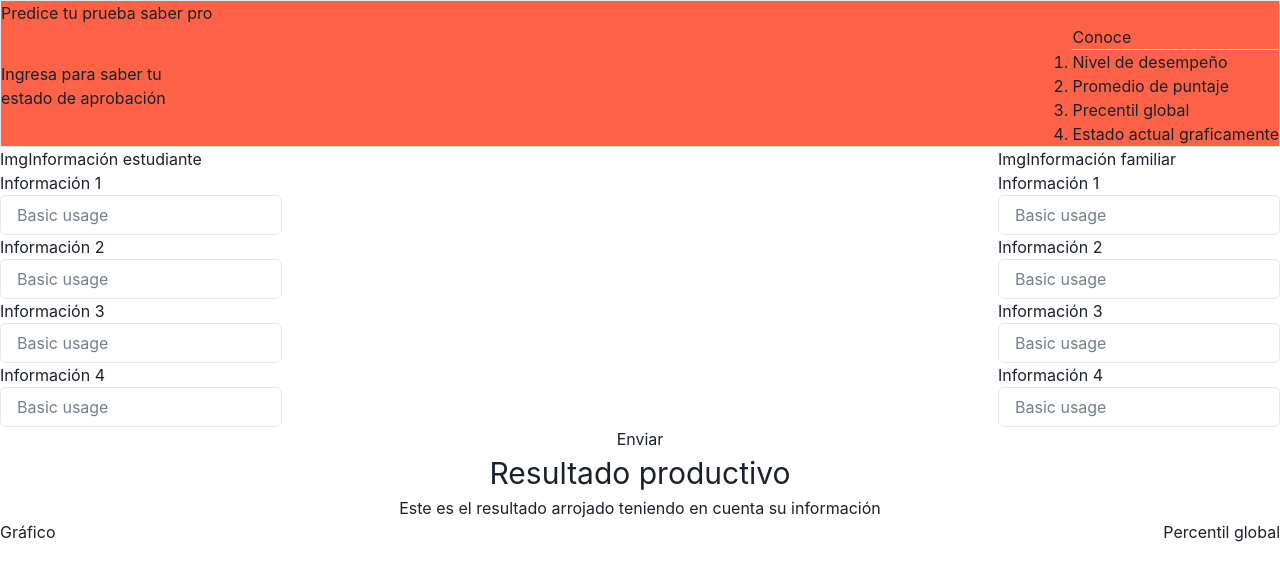
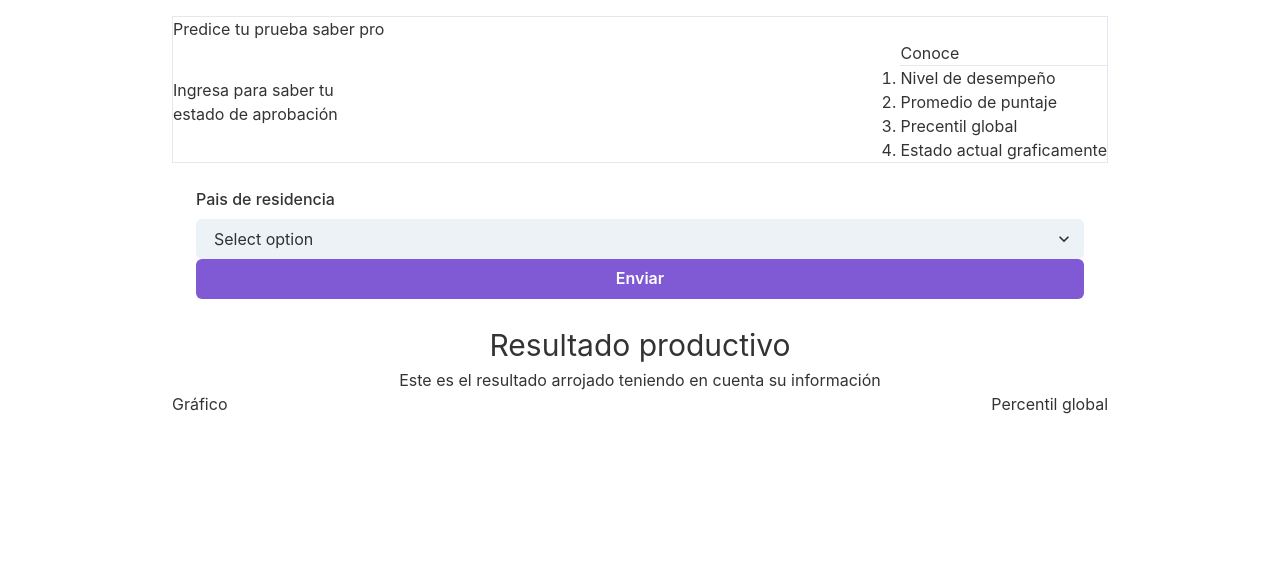
Before and after one commit to sebastianzapateiro/IA-FrontEnd, a React (Vite) app: page / in a window 1280 px wide. Shown: the top 580 px of the page. Built offline with nearby package versions, Linux system fonts and the light colour scheme.

Commit message:
master: StudentInformation.jsx fields added

```diff
--- a/package.json
+++ b/package.json
@@ -13,6 +13,7 @@
     "@chakra-ui/react": "^2.6.0",
     "@emotion/react": "^11.10.6",
     "@emotion/styled": "^11.10.6",
+    "formik": "^2.2.9",
     "framer-motion": "^10.12.4",
     "react": "^18.2.0",
     "react-dom": "^18.2.0"
--- a/src/App.jsx
+++ b/src/App.jsx
@@ -1,15 +1,20 @@
 import {GraphType} from "./components/GraphType.jsx";
 import {StudentInformation} from "./components/StudentInformation.jsx";
 import {GraphResults} from "./components/GraphResults.jsx";
+import {Container} from '@chakra-ui/react';
+import {Box} from "@chakra-ui/react";
 
 function App() {
 
     return (
-        <>
-            <GraphType></GraphType>
-            <StudentInformation></StudentInformation>
-            <GraphResults></GraphResults>
-        </>
+        <Container maxW='1000px'>
+            <Box w='100%' p={4} color='blackAlpha.800'>
+                <GraphType></GraphType>
+                <StudentInformation></StudentInformation>
+                <GraphResults></GraphResults>
+            </Box>
+        </Container>
+
     )
 }
 
--- a/src/components/GraphType.jsx
+++ b/src/components/GraphType.jsx
@@ -3,11 +3,9 @@ import {Box, Flex} from "@chakra-ui/react"
 export function GraphType() {
     return (
         <>
-            <Box border='1px' borderColor='gray.200'  bg='tomato'>
-
+            <Box border='1px' borderColor='gray.200' >
                 <p>Predice tu prueba saber pro</p>
                 <Flex  display="flex" alignItems="center" justifyContent="space-between">
-
                     <div>
                         <h1>
                             Ingresa para saber tu <br/>
@@ -24,9 +22,7 @@ export function GraphType() {
                             <li>Estado actual graficamente</li>
                         </ol>
                     </div>
-
                 </Flex>
-
             </Box>
         </>
     )
--- a/src/components/StudentInformation.jsx
+++ b/src/components/StudentInformation.jsx
@@ -1,57 +1,63 @@
-import { Flex} from "@chakra-ui/react"
-import { Input } from '@chakra-ui/react'
+import {
+    Box,
+    Button, FormControl,
+    FormLabel,
+    Select
+} from "@chakra-ui/react"
+import {useFormik} from "formik";
+
 export function StudentInformation() {
+    const formik = useFormik({
+        initialValues: {
+
+            ESTU_PAIS_RESIDE:"",
+            ESTU_DEPTO_RESIDE:"",
+            ESTU_INST_DEPARTAMENTO:"",
+            ESTU_PRGM_ACADEMICO:"",
+            ESTU_METODO_PRGM:"",
+            ESTU_VALORMATRICULAUNIVERSIDAD:"",
+            ESTU_DEPTO_PRESENTACION:"",
+            ESTU_PAGOMATRICULABECA:"",
+            ESTU_PAGOMATRICULACREDITO:"",
+            ESTU_HORASSEMANATRABAJA:"",
+            ESTU_PRIVADO_LIBERTAD:"",
+            ESTU_NACIONALIDAD:"",
+            ESTU_GENERO:"",
+            ESTU_PAGOMATRICULAPADRES:"",
+            ESTU_PAGOMATRICULAPROPIO:"",
+            FAMI_EDUCACIONPADRE:"",
+            FAMI_TIENEAUTOMOVIL:"",
+            FAMI_TIENELAVADORA:"",
+            FAMI_ESTRATOVIVIENDA:"",
+            FAMI_TIENECOMPUTADOR:"",
+            FAMI_TIENEINTERNET:"",
+            FAMI_EDUCACIONMADRE:"",
+            INST_ORIGEN:""
+        },
+        onSubmit: (values) => {
+            alert(JSON.stringify(values, null, 2));
+        }
+    });
     return (
-        <>
-        <Flex display="flex" alignItems="center" justifyContent="space-between">
-            <div>
-                <Flex display="flex">
-                    Img
-                    <p>Información estudiante</p>
-                </Flex>
-                <div>
-                    <p>Información 1</p>
-                    <Input  placeholder='Basic usage' />
-                </div>
-                <div>
-                    <p>Información 2</p>
-                    <Input placeholder='Basic usage' />
-                </div>
-                <div>
-                    <p>Información 3</p>
-                    <Input placeholder='Basic usage' />
-                </div>
-                <div>
-                    <p>Información 4</p>
-                    <Input placeholder='Basic usage' />
-                </div>
-            </div>
-            <div>
-                <Flex display="flex">
-                    Img
-                    <p>Información familiar</p>
-                </Flex>
-                <div>
-                    <p>Información 1</p>
-                    <Input  placeholder='Basic usage' />
-                </div>
-                <div>
-                    <p>Información 2</p>
-                    <Input placeholder='Basic usage' />
-                </div>
-                <div>
-                    <p>Información 3</p>
-                    <Input placeholder='Basic usage' />
-                </div>
-                <div>
-                    <p>Información 4</p>
-                    <Input placeholder='Basic usage' />
-                </div>
-            </div>
-        </Flex>
-            <Flex justifyContent='center'>
-                Enviar
-            </Flex>
-        </>
+            <Box bg="white" p={6} rounded="md">
+                <form onSubmit={formik.handleSubmit}>
+                        <FormControl>
+                            <FormLabel htmlFor="ESTU_PAIS_RESIDE">Pais de residencia</FormLabel>
+                            <Select  id="ESTU_PAIS_RESIDE"
+                                     name="ESTU_PAIS_RESIDE"
+                                     type="text"
+                                     variant="filled"
+                                     onChange={formik.handleChange}
+                                     value={formik.values.ESTU_PAIS_RESIDE} placeholder='Select option'>
+                                <option value='option1'>Option 1</option>
+                                <option value='option2'>Option 2</option>
+                                <option value='option3'>Option 3</option>
+                            </Select>
+                        </FormControl>
+                        <Button type="submit" colorScheme="purple" width="full">
+                            Enviar
+                        </Button>
+                </form>
+            </Box>
     )
 }
```
Also changed, not shown: 1 other file (tests, documents, lock files or other folders).
